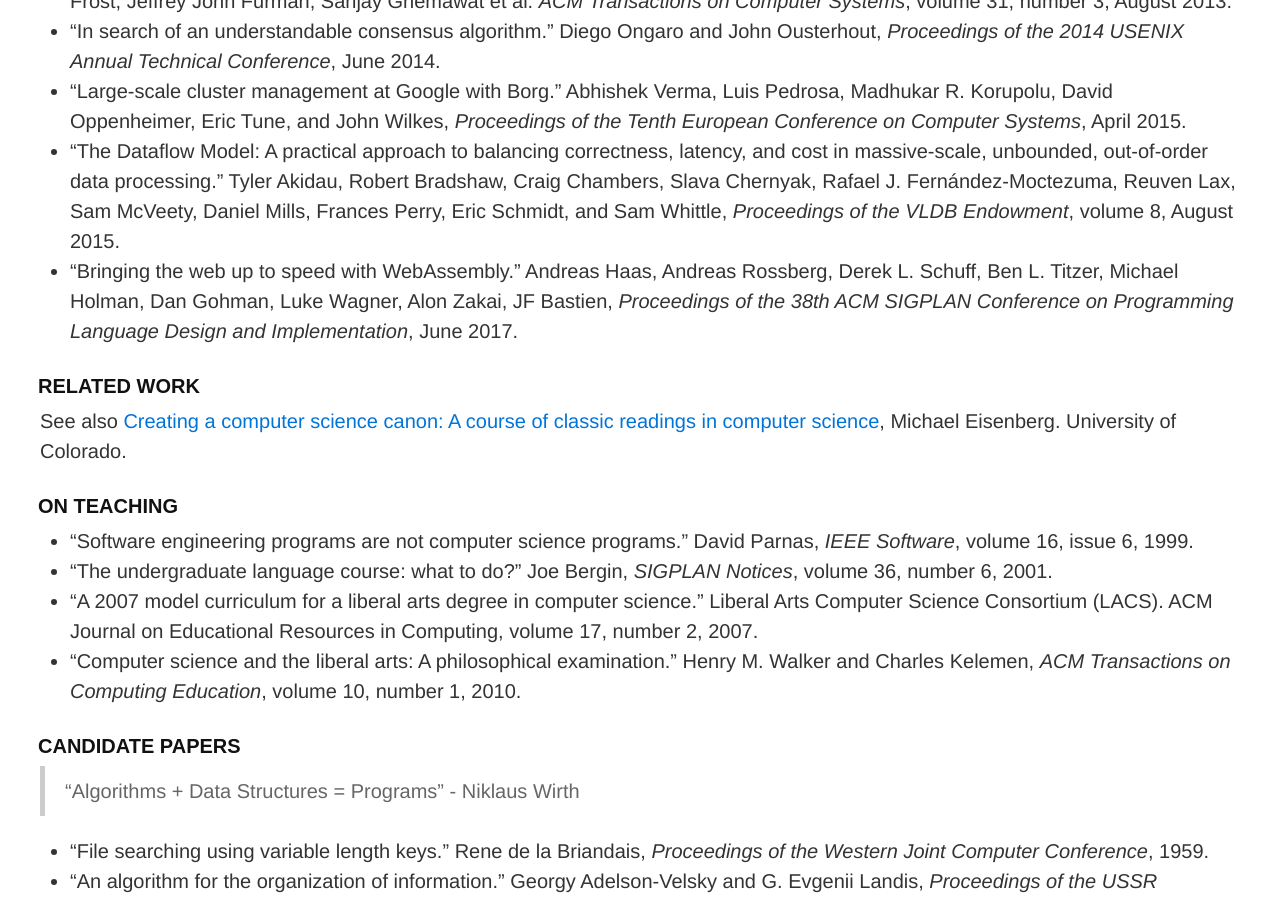
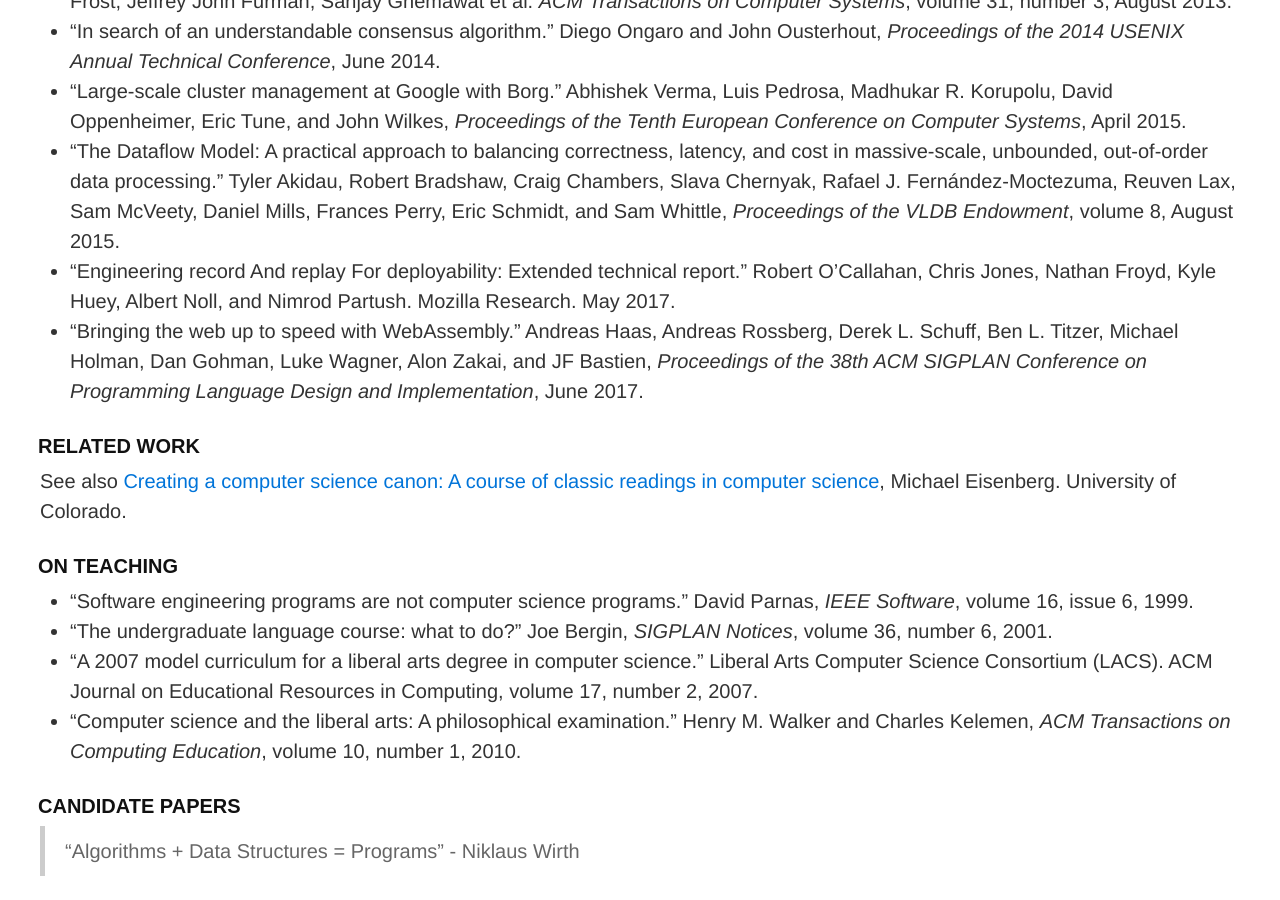
Before and after one commit to mspiegel/mspiegel.github.com, a Jekyll site: the page built from canon.md, in a window 1280 px wide and 900 px high, scrolled down 6204 px. Built offline with Jekyll 4.4.1, drawn with Linux system fonts in a browser that asks for light colours.

Commit message:
canon.md: add rr project technical report

```diff
--- a/canon.md
+++ b/canon.md
@@ -140,7 +140,8 @@ Suggestions, criticisms, or comments are always appreciated.
 * "In search of an understandable consensus algorithm." Diego Ongaro and John Ousterhout, _Proceedings of the 2014 USENIX Annual Technical Conference_, June 2014.
 * "Large-scale cluster management at Google with Borg." Abhishek Verma, Luis Pedrosa, Madhukar R. Korupolu, David Oppenheimer, Eric Tune, and John Wilkes, _Proceedings of the Tenth European Conference on Computer Systems_, April 2015.
 * "The Dataflow Model: A practical approach to balancing correctness, latency, and cost in massive-scale, unbounded, out-of-order data processing." Tyler Akidau, Robert Bradshaw, Craig Chambers, Slava Chernyak, Rafael J. Fernández-Moctezuma, Reuven Lax, Sam McVeety, Daniel Mills, Frances Perry, Eric Schmidt, and Sam Whittle, _Proceedings of the VLDB Endowment_, volume 8, August 2015.
-* "Bringing the web up to speed with WebAssembly." Andreas Haas, Andreas Rossberg, Derek L. Schuff, Ben L. Titzer, Michael Holman, Dan Gohman, Luke Wagner, Alon Zakai, JF Bastien, _Proceedings of the 38th ACM SIGPLAN Conference on Programming Language Design and Implementation_, June 2017.
+* "Engineering record And replay For deployability: Extended technical report." Robert O'Callahan, Chris Jones, Nathan Froyd, Kyle Huey, Albert Noll, and Nimrod Partush. Mozilla Research. May 2017.
+* "Bringing the web up to speed with WebAssembly." Andreas Haas, Andreas Rossberg, Derek L. Schuff, Ben L. Titzer, Michael Holman, Dan Gohman, Luke Wagner, Alon Zakai, and JF Bastien, _Proceedings of the 38th ACM SIGPLAN Conference on Programming Language Design and Implementation_, June 2017.
 
 ### Related Work
 
```
